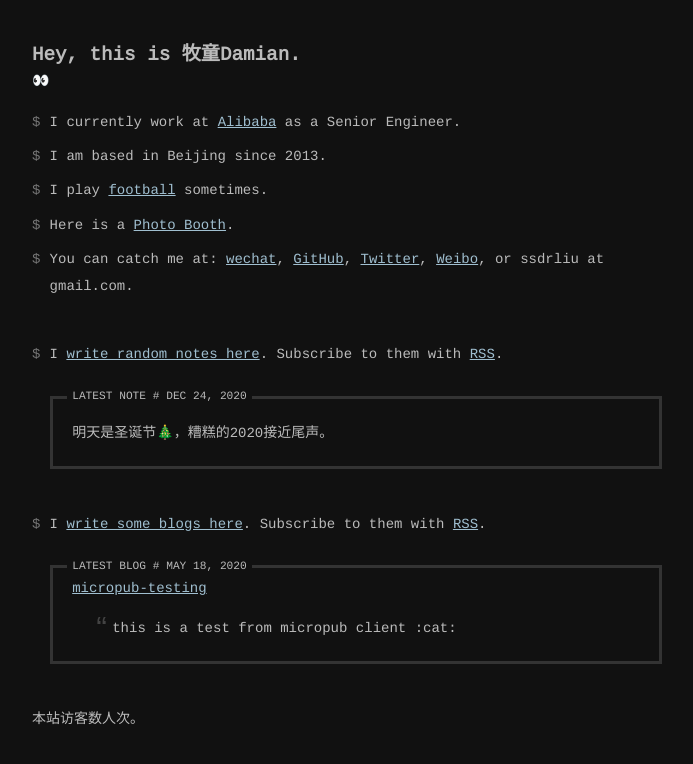
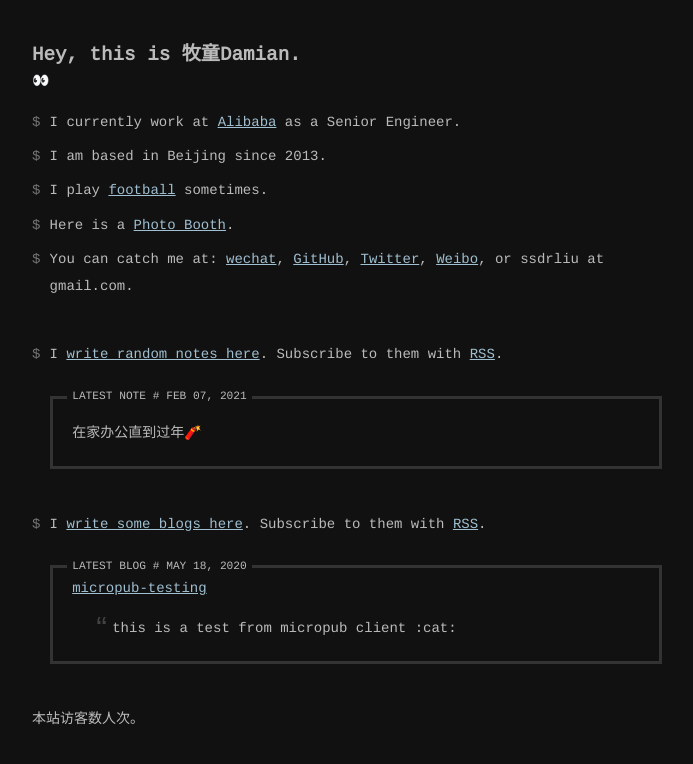
Before and after one commit to ssdr/site, a Jekyll site: the page built from index.html, in a window 1280 px wide. Shown: the top 764 px of the page, without its empty margins (293-986 px from the left). Built offline with Jekyll 4.4.1, drawn with Linux system fonts in a browser that asks for light colours; comment, search, counter and statistics services are not loaded.

Commit message:
📝 Update an entry via micropub

```diff
--- a/_data/notes.yml
+++ b/_data/notes.yml
@@ -1,3 +1,7 @@
+- date: 2021/02/07 03:54
+  content: |
+    在家办公直到过年🧨
+
 - date: 2020/12/24 05:07
   content: |
     明天是圣诞节🎄，糟糕的2020接近尾声。
```
